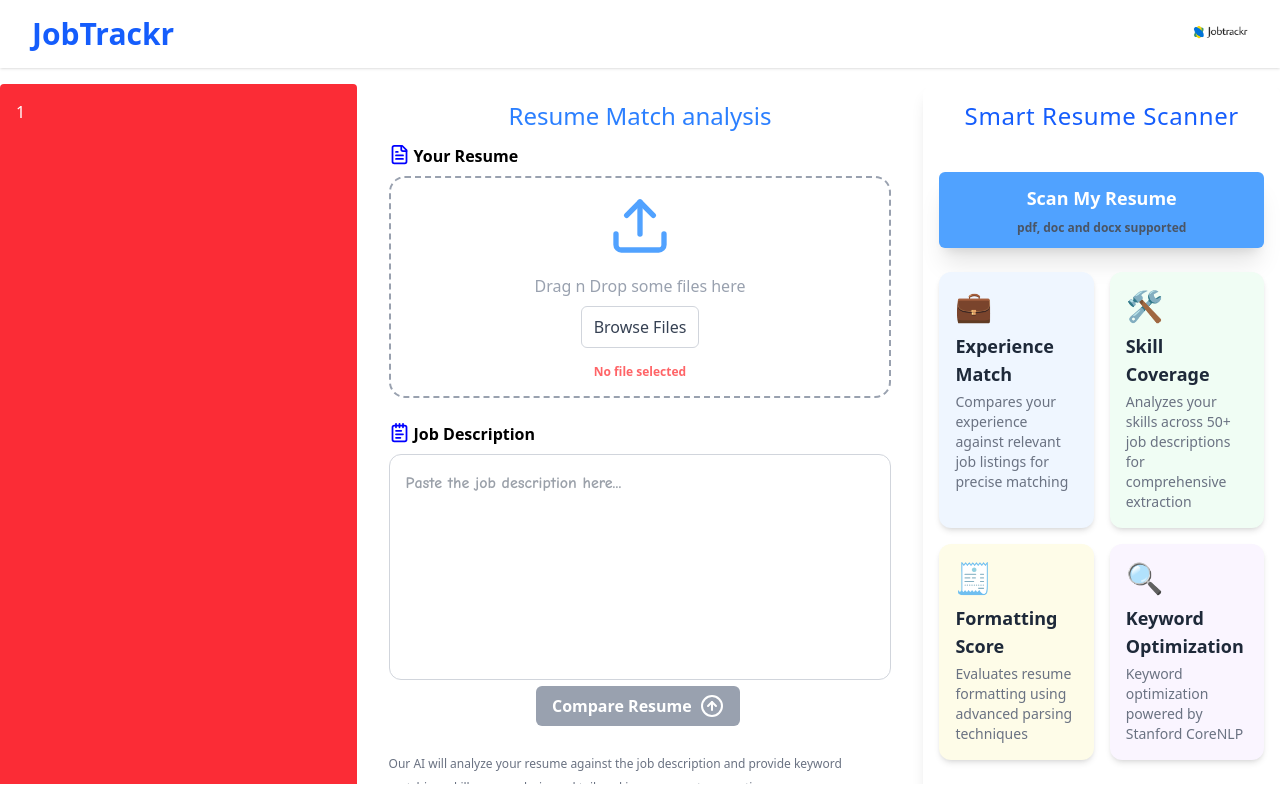
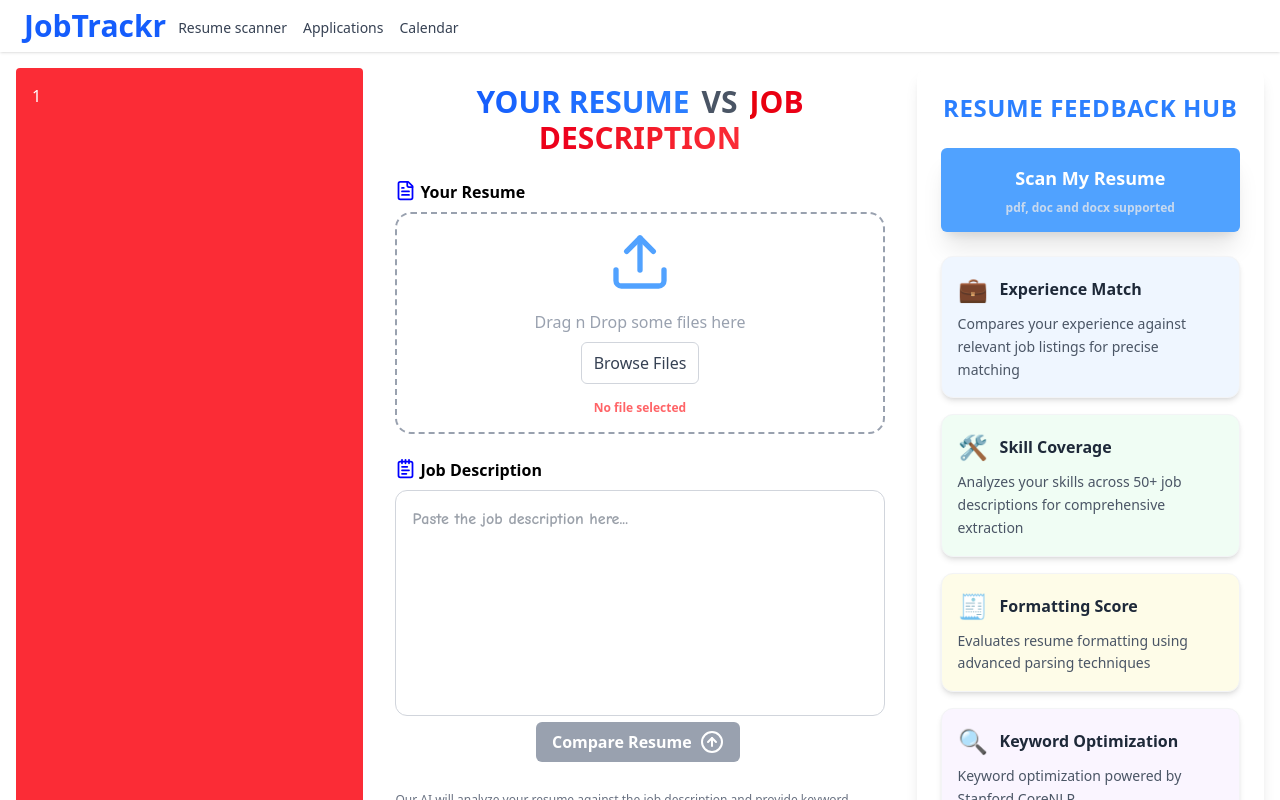
Before and after one commit to x23756575/JobTrackrr, a React (Vite) app in the folder JobTrackr/: page /home in a window 1280 px wide. Built offline with nearby package versions, Linux system fonts and the light colour scheme; a web font is replaced by a local one.

Commit message:
Updated navbar across every page, updated calendar UI to match rest of app, fixed loading issue in resume vs job feature

```diff
--- a/JobTrackr/src/Applications.tsx
+++ b/JobTrackr/src/Applications.tsx
@@ -219,15 +219,19 @@ export default function TrackPage(){
                 backgroundSize: "cover",
                 backgroundPosition: "center",
             }}>
-                <nav className="bg-white/80 backdrop-blur-md border-b border-gray-200 sticky top-0 z-50 relative">
-                    <div className="max-w-7xl mx-auto px-4 py-4">
-                        <motion.span
-                            initial={{opacity: 0}}
-                            animate={{opacity: 1}}
-                            className="text-2xl sm:text-3xl font-bold bg-gradient-to-r from-blue-600 to-indigo-600 bg-clip-text text-transparent text-center sm:text-left"
-                        >
-                            JobTrackr
-                        </motion.span>
+                <nav className="bg-white shadow-sm relative">
+                    <div className="max-w-7xl px-4 sm:px-6 py-2 flex items-center">
+
+                        <Link to="/" className="flex items-center">
+                            <span className="text-xl md:text-3xl font-bold text-blue-600">JobTrackr</span>
+                        </Link>
+
+                        <div className="flex justify-start gap-6 font-medium md:text-sm text-xs items-center ml-3 pt-1">
+                            <Link to="/home" className="text-gray-700 hover:text-blue-600">Home</Link>
+                            <Link to="/scan" className="text-gray-700 hover:text-blue-600">Resume scanner</Link>
+                            <Link to="/track" className="text-gray-700 hover:text-blue-600">Applications</Link>
+                        </div>
+
                     </div>
                 </nav>
 
@@ -250,8 +254,7 @@ export default function TrackPage(){
                     </div>
                 </div>
 
-                {/* Main Content */}
-                <div className="flex flex-col px-4 sm:px-0 sm:w-[calc(100vw-150px)] min-h-[60vh] mx-auto relative z-20 pb-6">
+                <div className="flex flex-col px-4 sm:px-0 sm:w-[calc(100vw-150px)] min-h-[60vh] mx-auto relative z-1 pb-6">
                     {/* Form Section */}
                     <div className={`flex justify-start items-center w-full relative z-25 ${hideForm ? 'p-0' : 'p-4'} mb-4`}>
                         <div className={`rounded-lg w-full ${!hideForm ? 'bg-white shadow-md p-4 sm:p-6' : ''}`}>
@@ -355,14 +358,18 @@ export default function TrackPage(){
                         </div>
                     </div>
 
-                    <div className="bg-[#FEFEFF] overflow-hidden rounded-lg shadow relative flex-1">
+                    <div className="bg-[#FEFEFF] rounded-lg shadow relative flex-1">
                         <div className="w-full z-20 relative">
-                            <div className="flex justify-between items-center bg-[linear-gradient(to_right,_#ecfdf5,_#f5f3ff,_#eff6ff,_#fef2f2)] border-b border-gray-200 p-3">
+                            <span className="text-2xl md:px-4 md:py-2 px-2 py-0 rounded rounded-t-xl bg-[#FBF3F4] font-semibold absolute z-10 md:-top-11 -top-7 right-4 text-slate-600">Calendar</span>
+                            <div className="flex justify-between items-center bg-[linear-gradient(to_right,_#ecfdf5,_#f5f3ff,_#eff6ff,_#fef2f2)] border-b border-gray-200 p-3 relative">
+
                                 <h1 className="font-semibold text-xl sm:text-2xl">Your applications</h1>
-                                <Link to="/calendar">
+                                    <motion.div whileHover={{scale: 1.1}}>
+                                        <Link to="/calendar" className="flex justify-center items-center">
                                                 <svg xmlns="http://www.w3.org/2000/svg" width="35" height="35" viewBox="0 0 24 24" fill="none"
                                                      stroke="currentColor" strokeWidth="2" strokeLinecap="round" strokeLinejoin="round"
-                                         className="lucide lucide-calendar-range-icon lucide-calendar-range sm:w-[45px] sm:h-[45px]">
+                                                     className="lucide lucide-calendar-range-icon lucide-calendar-range sm:w-[50px] sm:h-[50px] mr-11"
+                                                    >
                                                     <rect width="18" height="18" x="3" y="4" rx="2"/>
                                                     <path d="M16 2v4"/>
                                                     <path d="M3 10h18"/>
@@ -373,6 +380,7 @@ export default function TrackPage(){
                                                     <path d="M17 18h.01"/>
                                                 </svg>
                                         </Link>
+                                    </motion.div>
                             </div>
                         </div>
 
--- a/JobTrackr/src/Calendar.tsx
+++ b/JobTrackr/src/Calendar.tsx
@@ -4,7 +4,7 @@ import bg from "./assets/jbg.png";
 import {Link} from "react-router-dom";
 import myImage from "./assets/JobTrackr.png";
 import axios from "axios";
-import {useEffect, useState} from "react";
+import React, {useEffect, useState} from "react";
 
 interface CalendarData{
     job:string,
@@ -57,17 +57,21 @@ return(
              }}
         >
             <nav className="bg-white shadow-sm relative">
-                <div className="max-w-7xl mx-auto px-4 sm:px-6 py-2 flex items-center justify-between">
-                    <span className="text-2xl md:text-3xl font-bold text-blue-600">JobTrackr</span>
-                    <Link to="/home">
-                        <img
-                            src={myImage}
-                            alt="JobTrackr Logo"
-                            className="h-12 md:h-16"
-                        />
+                <div className="max-w-7xl px-4 sm:px-6 py-2 flex items-center">
+
+                    <Link to="/" className="flex items-center">
+                        <span className="text-xl md:text-3xl font-bold text-blue-600">JobTrackr</span>
                     </Link>
+
+                    <div className="flex justify-start gap-6 font-medium md:text-sm text-xs items-center ml-3 pt-1">
+                        <Link to="/home" className="text-gray-700 hover:text-blue-600">Home</Link>
+                        <Link to="/scan" className="text-gray-700 hover:text-blue-600">Resume scanner</Link>
+                        <Link to="/track" className="text-gray-700 hover:text-blue-600">Applications</Link>
+                    </div>
+
                 </div>
             </nav>
+
             <div className="w-full max-w-screen-lg mx-auto px-4">
             <FullCalendar
                 plugins={[ dayGridPlugin]}
--- a/JobTrackr/src/Dropzone.tsx
+++ b/JobTrackr/src/Dropzone.tsx
@@ -5,6 +5,7 @@ import {ResultsBar} from "./ProgressBar.tsx";
 import { Player } from '@lottiefiles/react-lottie-player';
 import './App.css';
 import gsap from 'gsap';
+import loader from "./assets/loading.gif";
 
 interface FileWithPath extends File {
     path?: string;
@@ -188,7 +189,7 @@ export default function Dropzone(): React.ReactElement {
             jobDesc: e.target.value,
         }));
     };
-    const prepend:string = "From the given keywords, select up to three technical skills relevant to the job role to people looking for jobs. Provide concise, professional bullet points on how to improve those skills in under 40 words and dont give summaries or examples. If fewer than three, say no skills found. Ignore non-technical topics."
+    const prepend:string = "From the given keywords, select up to three technical skills relevant to the job role to people looking for jobs. Provide concise, professional bullet points on how to improve those skills in under 40 words and dont give summaries or examples. If fewer than three, say no skills found and dont list the skills. Ignore non-technical topics."
     const technicalSkillsList = [
         // Programming Languages
         "javascript", "typescript", "java", "python", "c", "c++", "c#", "go", "rust", "ruby", "swift", "kotlin",
@@ -323,6 +324,7 @@ export default function Dropzone(): React.ReactElement {
                     console.log(aiResponse.response);
                     setImprov(aiResponse.response)
                     setDone(prev => !prev)
+                setImLoading(false)
 
 
             } else {
@@ -339,7 +341,11 @@ export default function Dropzone(): React.ReactElement {
         <>
         {!results ? (
             <>
-            <h1 className="text-blue-500 font-medium text-2xl text-center  w-full mb-3">Resume Match analysis</h1>
+                <h1 className="text-3xl font-bold text-center w-full mb-6">
+                    <span className="bg-gradient-to-r from-blue-600 to-blue-500 bg-clip-text text-transparent">YOUR RESUME</span>
+                    <span className="text-gray-600 font-bold mx-3">VS</span>
+                    <span className="bg-gradient-to-r from-red-600 to-red-500 bg-clip-text text-transparent">JOB DESCRIPTION</span>
+                </h1>
             <div className="grid grid-cols-[auto_1fr] mb-2">
                 <svg xmlns="http://www.w3.org/2000/svg" width="21" height="21" viewBox="0 0 24 24" fill="none"
                      stroke="blue" strokeWidth="2" strokeLinecap="round" strokeLinejoin="round"
@@ -458,7 +464,9 @@ export default function Dropzone(): React.ReactElement {
                 </motion.button>
                 ):(
                     <div>
-                        <motion.div whileHover={{scale:1.02}} className="w-full loader"></motion.div>
+                        <motion.div whileHover={{scale:1.02}} className="">
+                            <img  className="w-16 h-16" src={loader}/>
+                        </motion.div>
                     </div>
 
                 )};
@@ -580,6 +588,7 @@ export default function Dropzone(): React.ReactElement {
                         whileTap={{scale:0.98}}
                         onClick={() => {showResults(false);
                             setForm(initialState);
+                            isLoading(false)
                         }}
 
                         className="bg-blue-500 font-bold text-white p-2 px-4 rounded-md flex items-center justify-center gap-2"
--- a/JobTrackr/src/HomePage.tsx
+++ b/JobTrackr/src/HomePage.tsx
@@ -6,7 +6,7 @@ import docx from './assets/docx.png';
 import Dropzone from "./Dropzone.tsx"
 import axios from "axios";
 import * as cheerio from "cheerio";
-import {useEffect} from "react";
+import React, {useEffect} from "react";
 import { motion } from 'framer-motion';
 
 
@@ -15,70 +15,69 @@ export default function Home() {
     const navigate = useNavigate();
     const imageCSS = "h-[22px] w-[22px] ml-2"
 
+    return (
+        <div className="min-h-screen bg-white">
 
+            <nav className="bg-white shadow-sm relative">
+                <div className="max-w-7xl px-4 sm:px-6 py-2 flex items-center">
 
-    return (
-        <div className="min-h-screen bg-white h-full overflow-y-auto overflow-x-hidden">
-            {/* Navbar */}
-            <nav className="bg-white shadow-sm relative">
-                <div className="max-w-7xl mx-auto px-4 py-4 flex items-center">
-                    <Link to="/home">
-                        <img
-                            src={myImage}
-                            alt="JobTrackr Logo"
-                            className="absolute top-[-8px] right-5 h-20"
-                        />
+                    <Link to="/" className="flex items-center">
+                        <span className="text-xl md:text-3xl font-bold text-blue-600">JobTrackr</span>
                     </Link>
-                    <span className="text-3xl font-bold text-blue-600 ml-4">JobTrackr</span>
+
+                    <div className="flex justify-start gap-4 font-medium md:text-sm text-xs items-center ml-3 pt-1">
+                        <Link to="/home" className="text-gray-700 hover:text-blue-600">Resume scanner</Link>
+                        <Link to="/scan" className="text-gray-700 hover:text-blue-600">Applications</Link>
+                        <Link to="/track" className="text-gray-700 hover:text-blue-600">Calendar</Link>
+                    </div>
+
                 </div>
             </nav>
 
-            <div className="grid grid-cols-[auto] md:grid-cols-[1fr_1.5fr_1fr] overflow-y-auto mt-4 mb-2 gap-4 h-[calc(100vh-100px)]">
-                {/*first div*/}
-                <div className="bg-red-500 p-4 rounded text-white h-full">
+            <div className="grid grid-cols-1 md:grid-cols-[1fr_1.5fr_1fr] gap-4 p-4 min-h-[calc(100vh-100px)]">
+                <div className="bg-red-500 p-4 rounded text-white min-h-[200px] md:min-h-full">
                     1
                 </div>
-                {/*second div*/}
-                <div className="bg-white p-4 rounded text-white">
+                <div className="bg-white p-4 rounded text-white min-h-[300px]">
                     <Dropzone/>
                 </div>
-                {/*third div*/}
-                <div className="bg-white p-4 rounded-xl shadow-lg h-full flex flex-col gap-4 animate-fade-in">
-                    <header className="font-medium tracking-wide text-center text-blue-600 text-2xl">
-                        Smart Resume Scanner
+                <div className="bg-white p-6 rounded-xl shadow-lg flex flex-col animate-fade-in min-h-[600px]">
+                    <header className="font-bold tracking-wide text-center text-blue-500 text-2xl mb-6">
+                        RESUME FEEDBACK HUB
                     </header>
+
                     <motion.div
                         onClick={() => navigate('/scan')}
                         whileHover={{scale:1.02}}
                         whileTap={{scaleX:0.9,scaleY:0.97}}
-                        className="cursor-pointer bg-[#50A2FF] text-white font-semibold shadow-xl text-lg text-center py-3 rounded-md mt-6 hover:opacity-90 transition duration-300"
+                        className="cursor-pointer bg-[#50A2FF] text-white font-semibold shadow-xl text-lg text-center py-4 px-6 rounded-md hover:opacity-90 transition duration-300 mb-6"
                     >
                         Scan My Resume
                         <div className="flex justify-center items-center gap-2 mt-2">
-                            <span className="text-xs text-gray-600">pdf, doc and docx supported</span>
+                            <span className="text-xs text-gray-200 opacity-80">pdf, doc and docx supported</span>
                         </div>
                     </motion.div>
 
-                    <div className="grid grid-cols-2 gap-4 mt-2">
+                    <div className="grid grid-cols-1 gap-4 flex-1">
                         {[
-                            { title: "Experience Match", color: "bg-blue-50", icon: "💼",desc: "Compares your experience against relevant job listings for precise matching"},
-                            { title: "Skill Coverage", color: "bg-green-50", icon: "🛠️",desc: "Analyzes your skills across 50+ job descriptions for comprehensive extraction" },
-                            { title: "Formatting Score", color: "bg-yellow-50", icon: "🧾",desc: "Evaluates resume formatting using advanced parsing techniques" },
-                            { title: "Keyword Optimization", color: "bg-purple-50", icon: "🔍",desc: "Keyword optimization powered by Stanford CoreNLP" },
+                            { title: "Experience Match", color: "bg-blue-50", icon: "💼", desc: "Compares your experience against relevant job listings for precise matching"},
+                            { title: "Skill Coverage", color: "bg-green-50", icon: "🛠️", desc: "Analyzes your skills across 50+ job descriptions for comprehensive extraction" },
+                            { title: "Formatting Score", color: "bg-yellow-50", icon: "🧾", desc: "Evaluates resume formatting using advanced parsing techniques" },
+                            { title: "Keyword Optimization", color: "bg-purple-50", icon: "🔍", desc: "Keyword optimization powered by Stanford CoreNLP" },
                         ].map((card, idx) => (
                             <div
                                 key={idx}
-                                className={`rounded-xl p-4 ${card.color} shadow-md hover:shadow-xl transition-transform hover:scale-[1.03] duration-300`}
+                                className={`rounded-xl p-4 ${card.color} shadow-md hover:shadow-xl transition-transform hover:scale-[1.02] duration-300 border border-gray-100`}
                             >
-                                <div className="text-3xl">{card.icon}</div>
-                                <div className="mt-2 text-lg font-semibold text-gray-800">{card.title}</div>
-                                <p className="text-sm text-gray-500 mt-1">{card.desc}</p>
+                                <div className="flex items-center gap-3 mb-2">
+                                    <div className="text-2xl">{card.icon}</div>
+                                    <div className="text-base font-semibold text-gray-800">{card.title}</div>
+                                </div>
+                                <p className="text-sm text-gray-600 leading-relaxed">{card.desc}</p>
                             </div>
                         ))}
                     </div>
                 </div>
-
-
             </div>
         </div>
     );
--- a/JobTrackr/src/ResumePage.tsx
+++ b/JobTrackr/src/ResumePage.tsx
@@ -9,6 +9,7 @@ import ProgressBar from "./ProgressBar";
 import robot from "./assets/robot.png";
 import bg from "./assets/jbg.png";
 import circle from "./assets/greycircle.png";
+import {Link} from "react-router-dom";
 
 export interface ResumeData {
     experienceScore: number;
@@ -100,7 +101,6 @@ export default function ResumePage(): React.ReactElement {
         }
     };
 
-    // Speech synthesis effect
     useEffect(() => {
         if (adviceDone && advice) {
             const utterance = new SpeechSynthesisUtterance(advice);
@@ -550,15 +550,19 @@ Keep total response under 200 words. Be decisive, specific, and unapologetically
             backgroundSize: "cover",
             backgroundPosition: "center",
         }}>
-            <nav className="bg-white/80 backdrop-blur-md border-b border-gray-200 sticky top-0 z-50">
-                <div className="max-w-7xl mx-auto px-4 py-4">
-                    <motion.span
-                        initial={{ opacity: 0, x: -20 }}
-                        animate={{ opacity: 1, x: 0 }}
-                        className="text-3xl font-bold bg-gradient-to-r from-blue-600 to-indigo-600 bg-clip-text text-transparent text-center sm:text-left"
-                    >
-                        JobTrackr
-                    </motion.span>
+            <nav className="bg-white shadow-sm relative">
+                <div className="max-w-7xl px-4 sm:px-6 py-2 flex items-center">
+
+                    <Link to="/" className="flex items-center">
+                        <span className="text-xl md:text-3xl font-bold text-blue-600">JobTrackr</span>
+                    </Link>
+
+                    <div className="flex justify-start gap-6 font-medium md:text-sm text-xs items-center ml-3 pt-1">
+                        <Link to="/home" className="text-gray-700 hover:text-blue-600">Home</Link>
+                        <Link to="/scan" className="text-gray-700 hover:text-blue-600">Resume scanner</Link>
+                        <Link to="/track" className="text-gray-700 hover:text-blue-600">Applications</Link>
+                    </div>
+
                 </div>
             </nav>
 
```
Also changed, not shown: JobTrackr/src/App.css (+46 -12 lines), JobTrackr/src/Landing.tsx (+43 -23 lines), JobTrackr/src/assets/loading.gif (added). Lines whose indentation alone changed are shown as unchanged.
